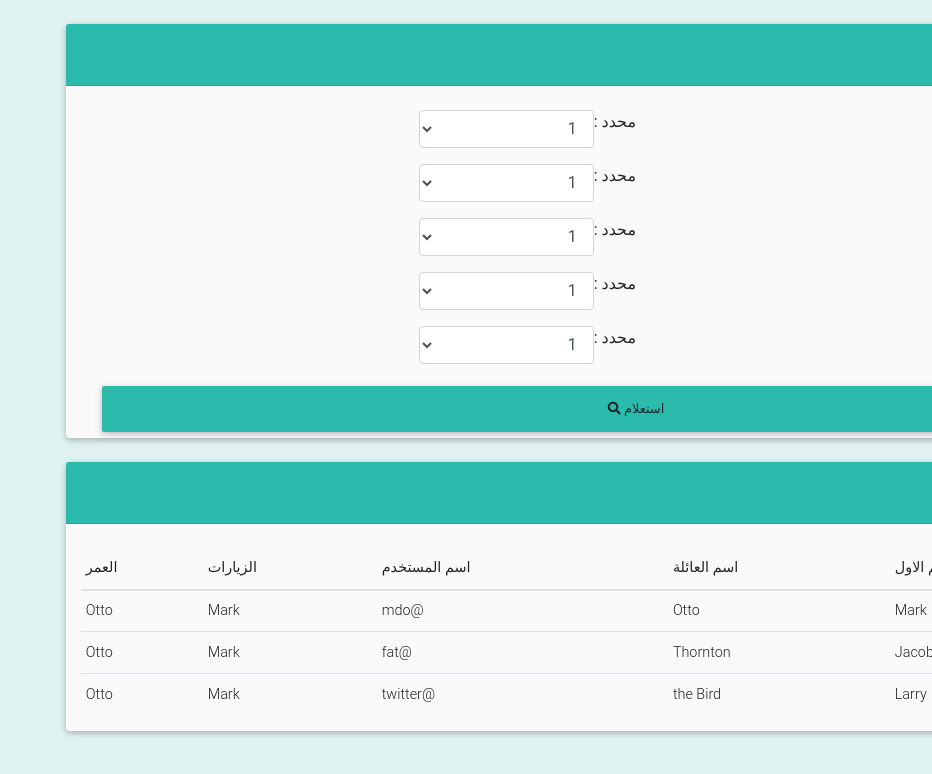
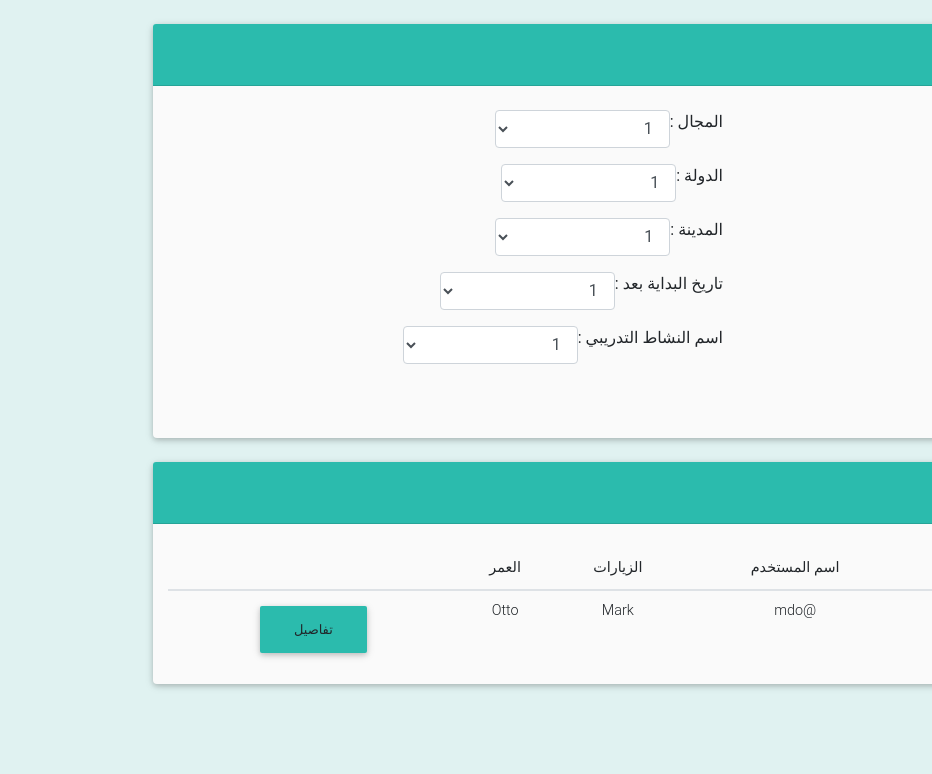
Before and after one commit to AngularIPAteam/Training, an Angular app in the folder QueryEmpsTraining/: page / in a window 1280 px wide. Shown: the top 774 px of the page, without its empty margins (348-1280 px from the left). Built offline with nearby package versions, Linux system fonts and the light colour scheme.

Commit message:
some update

```diff
--- a/QueryEmpsTraining/src/app/components/result-table/result-table.component.html
+++ b/QueryEmpsTraining/src/app/components/result-table/result-table.component.html
@@ -1,46 +1,26 @@
-<div class="container">
-<table id="tablePreview" class="table table-sm table-hover ">
-  <!--Table head-->
+<div class="container" >
+  <table id="tablePreview" class="table table-sm table-hover" style="text-align:center">
+    <!--Table head-->
     <thead>
       <tr>
-        <th></th>
         <th>الاسم الاول</th>
         <th>اسم العائلة</th>
         <th>اسم المستخدم</th>
         <th>الزيارات</th>
         <th>العمر</th>
-
+        <th></th>
       </tr>
     </thead>
     <!--Table head-->
     <!--Table body-->
     <tbody>
       <tr>
-        <th ><a href="" data-toggle="modal" data-target="#exampleModalPreview"><i class="fas fa-info"></i></a></th>
         <td>Mark</td>
         <td>Otto</td>
         <td>@mdo</td>
         <td>Mark</td>
         <td>Otto</td>
-
-      </tr>
-      <tr>
-        <th ><a href=""><i class="fas fa-info"></i></a></th>
-        <td>Jacob</td>
-        <td>Thornton</td>
-        <td>@fat</td>
-        <td>Mark</td>
-        <td>Otto</td>
-
-      </tr>
-      <tr>
-        <th ><a href=""><i class="fas fa-info"></i></a></th>
-        <td>Larry</td>
-        <td>the Bird</td>
-        <td>@twitter</td>
-        <td>Mark</td>
-        <td>Otto</td>
-
+        <th><a href="" data-toggle="modal" data-target="#exampleModalPreview"><button type="button" class="btn default-color ">تفاصيل</button></a></th>
       </tr>
     </tbody>
     <!--Table body-->
--- a/QueryEmpsTraining/src/app/components/search-operations/search-operations.component.html
+++ b/QueryEmpsTraining/src/app/components/search-operations/search-operations.component.html
@@ -3,31 +3,31 @@
     <div class="container  row">
       <div class="col-6">
         <div class="form-group row">
-          <label>محدد :</label>
+          <label>نوع الجدارة :</label>
           <select class="form-control col-4">
             <option>1</option>
           </select>
         </div>
         <div class="form-group row">
-            <label>محدد :</label>
+            <label>اسم الجدارة :</label>
           <select class="form-control col-4">
             <option>1</option>
           </select>
         </div>
         <div class="form-group row">
-            <label>محدد :</label>
+            <label class="col-xs-12">نوع النشاط :</label>
           <select class="form-control col-4">
             <option>1</option>
           </select>
         </div>
         <div class="form-group row">
-            <label>محدد :</label>
+            <label class="col-xs-10">الجهة المنفذة :</label>
           <select class="form-control col-4">
             <option>1</option>
           </select>
         </div>
         <div class="form-group row">
-            <label>محدد :</label>
+            <label>القطاع :</label>
           <select class="form-control col-4">
             <option>1</option>
           </select>
@@ -35,31 +35,31 @@
       </div>
       <div class="col-6">
         <div class="form-group row">
-            <label>محدد :</label>
+            <label>المجال :</label>
           <select class="form-control col-4">
             <option>1</option>
           </select>
         </div>
         <div class="form-group row">
-            <label>محدد :</label>
+            <label>الدولة :</label>
           <select class="form-control col-4">
             <option>1</option>
           </select>
         </div>
         <div class="form-group row">
-            <label>محدد :</label>
+            <label>المدينة :</label>
           <select class="form-control col-4">
             <option>1</option>
           </select>
         </div>
         <div class="form-group row">
-            <label>محدد :</label>
+            <label>تاريخ البداية بعد :</label>
           <select class="form-control col-4">
             <option >1</option>
           </select>
         </div>
         <div class="form-group row">
-            <label>محدد :</label>
+            <label>اسم النشاط التدريبي :</label>
           <select class="form-control col-4">
             <option>1</option>
           </select>
@@ -67,7 +67,7 @@
       </div>
     </div>
   </div>
-  <div class="container row">
-    <button type="button" class="btn default-color  col">  استعلام  <i class="fas fa-search"></i></button>
+  <div class="container row" >
+    <button type="button" class="btn default-color" >  استعلام  <i class="fas fa-search"></i></button>
   </div>
 </form>
--- a/QueryEmpsTraining/src/index.html
+++ b/QueryEmpsTraining/src/index.html
@@ -1,5 +1,5 @@
 <!doctype html>
-<html lang="en" dir="rtl">
+<html lang="ar" dir="rtl">
 <head>
   <meta charset="utf-8">
   <title>QueryEmpsTraining</title>
```
